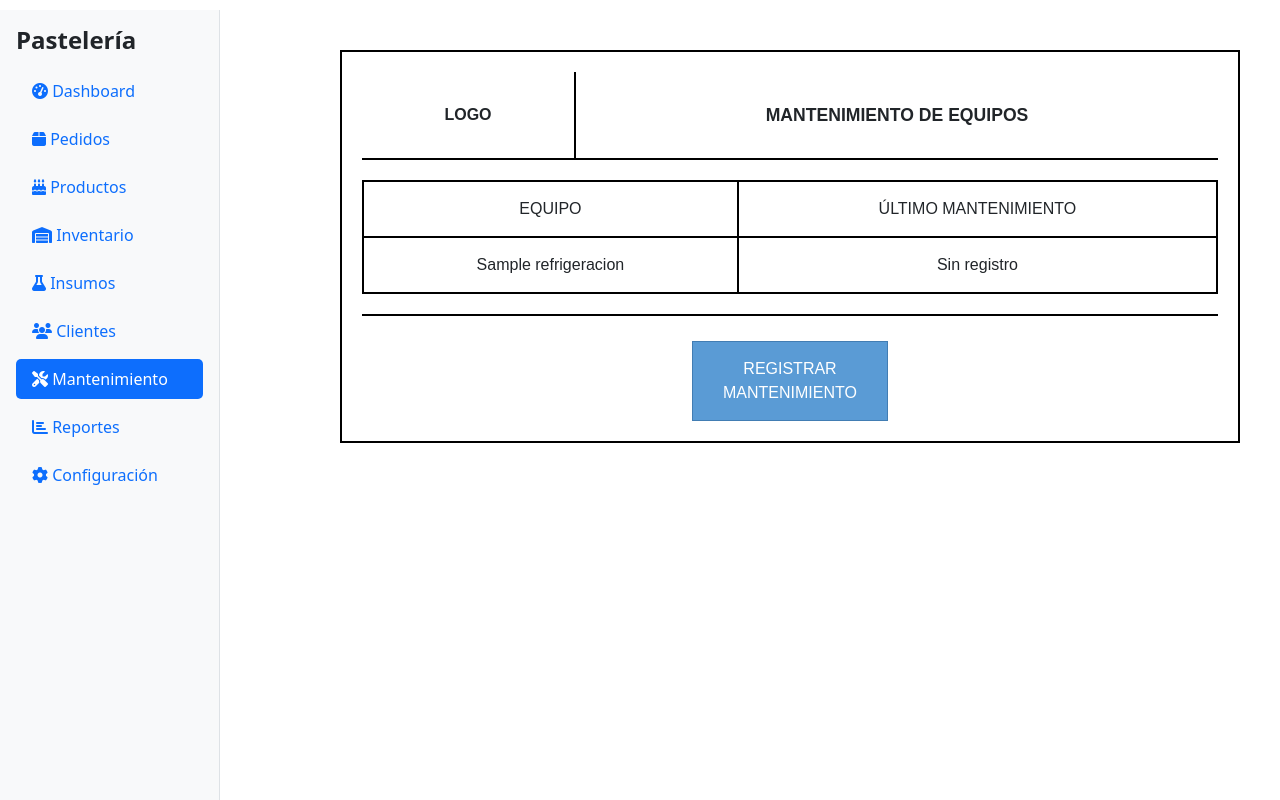
After one commit to Cr1st14n54nt14g0/pasteleria_proyecto_1.0, a Django app: page /mantenimiento/ in a window 1280 px wide; the page is wider, and only the part inside the window is pictured. The commit adds this page. Run offline with Django 5.2, Linux system fonts and the light colour scheme; a user stored in the database is signed in; tables that the repository leaves empty hold one stand-in row (values such as "Sample post"); data that the repository does not hold is empty.

Commit message:
avances acerca de los vistas

```diff
--- a/pasteleria_app/templates/pasteleria_app/base.html
+++ b/pasteleria_app/templates/pasteleria_app/base.html
@@ -24,15 +24,39 @@
     <div class="p-3">
       <h4 class="fw-bold">Pastelería</h4>
       <ul class="nav flex-column mt-3">
-        <li class="nav-item mb-2"><a class="nav-link" href="#"><i class="fas fa-tachometer-alt"></i> Dashboard</a></li>
-        <li class="nav-item mb-2"><a class="nav-link" href="#"><i class="fas fa-box"></i> Pedidos</a></li>
-        <li class="nav-item mb-2"><a class="nav-link" href="#"><i class="fas fa-birthday-cake"></i> Productos</a></li>
-        <li class="nav-item mb-2"><a class="nav-link" href="#"><i class="fas fa-user"></i> Clientes</a></li>
-        <li class="nav-item mb-2"><a class="nav-link" href="#"><i class="fas fa-chart-line"></i> Reportes</a></li>
-        <li class="nav-item mb-2"><a class="nav-link" href="#"><i class="fas fa-cog"></i> Configuración</a></li>
+<li class="nav-item mb-2 {% if active_page == 'dashboard' %}active{% endif %}">
+                    <a class="nav-link" href="{% url 'dashboard' %}"><i class="fas fa-tachometer-alt"></i> Dashboard</a>
+                </li>
+                <li class="nav-item mb-2 {% if active_page == 'pedidos' %}active{% endif %}">
+                    <a class="nav-link" href="{% url 'lista_pedidos' %}"><i class="fas fa-box"></i> Pedidos</a>
+                </li>
+                <li class="nav-item mb-2 {% if active_page == 'productos' %}active{% endif %}">
+                    <a class="nav-link" href="{% url 'lista_productos' %}"><i class="fas fa-birthday-cake"></i> Productos</a>
+                </li>
+                <li class="nav-item mb-2 {% if active_page == 'inventario' %}active{% endif %}">
+                    <a class="nav-link" href="{% url 'inventario' %}"><i class="fas fa-warehouse"></i> Inventario</a>
+                </li>
+                <li class="nav-item mb-2 {% if active_page == 'insumos' %}active{% endif %}">
+                    <a class="nav-link" href="{% url 'lista_insumos' %}"><i class="fas fa-flask"></i> Insumos</a>
+                </li>
+                <li class="nav-item mb-2 {% if active_page == 'clientes' %}active{% endif %}">
+                    <a class="nav-link" href="{% url 'lista_clientes' %}"><i class="fas fa-users"></i> Clientes</a>
+                </li>
+                <li class="nav-item mb-2 {% if active_page == 'mantenimiento' %}active{% endif %}">
+                    <a class="nav-link" href="{% url 'mantenimiento_equipos' %}"><i class="fas fa-tools"></i> Mantenimiento</a>
+                </li>
+                <li class="nav-item mb-2 {% if active_page == 'reportes' %}active{% endif %}">
+                    <a class="nav-link" href="{% url 'reportes' %}"><i class="fas fa-chart-bar"></i> Reportes</a>
+                </li>
+                <li class="nav-item mb-2 {% if active_page == 'configuracion' %}active{% endif %}">
+                    <a class="nav-link" href="{% url 'configuracion' %}"><i class="fas fa-cog"></i> Configuración</a>
+                </li>
+        </li>
       </ul>
     </div>
   </div>
+
+
   <!-- Menú offcanvas solo para móviles -->
   <div class="offcanvas offcanvas-start d-md-none" tabindex="-1" id="sidebarMenu">
     <div class="offcanvas-header">
@@ -42,6 +66,9 @@
     <div class="offcanvas-body">
       <ul class="nav flex-column">
         <li class="nav-item mb-2"><a class="nav-link" href="#"><i class="fas fa-tachometer-alt"></i> Dashboard</a></li>
+        <li class="nav-item mb-2 {% if active_page == 'mantenimiento' %}active{% endif %}">
+            <a class="nav-link" href="{% url 'mantenimiento_equipos' %}"><i class="fas fa-tools"></i> Mantenimiento</a>
+        </li>
         <li class="nav-item mb-2"><a class="nav-link" href="#"><i class="fas fa-box"></i> Pedidos</a></li>
         <li class="nav-item mb-2"><a class="nav-link" href="#"><i class="fas fa-birthday-cake"></i> Productos</a></li>
         <li class="nav-item mb-2"><a class="nav-link" href="#"><i class="fas fa-user"></i> Clientes</a></li>
--- /dev/null
+++ b/pasteleria_app/templates/pasteleria_app/mantenimiento_equipos.html
@@ -0,0 +1,128 @@
+{% extends 'pasteleria_app/base.html' %}
+
+{% block title %}Mantenimiento de Equipos{% endblock %}
+
+{% block content %}
+<div class="main-container">
+    <!-- Encabezado -->
+    <div class="header-row">
+        <div class="header-box logo-box">
+            LOGO
+        </div>
+        <div class="header-box title-box">
+            MANTENIMIENTO DE EQUIPOS
+        </div>
+    </div>
+
+    <!-- Tabla de Equipos -->
+    <table class="equipment-table">
+        <thead>
+            <tr>
+                <th>EQUIPO</th>
+                <th>ÚLTIMO MANTENIMIENTO</th>
+            </tr>
+        </thead>
+        <tbody>
+            {% for equipo in equipos %}
+            <tr>
+                <td>{{ equipo.nombre_equipo }}</td>
+                <td>
+                    {% if equipo.ultimo_mantenimiento %}
+                        {{ equipo.ultimo_mantenimiento|date:"d/m/y" }}
+                    {% else %}
+                        Sin registro
+                    {% endif %}
+                </td>
+            </tr>
+            {% empty %}
+            <tr>
+                <td colspan="2" style="text-align: center;">No hay equipos registrados.</td>
+            </tr>
+            {% endfor %}
+        </tbody>
+    </table>
+
+    <!-- Pie de página / Botón -->
+    <div class="footer-row">
+        <a href="#" class="register-btn">
+            REGISTRAR<br>MANTENIMIENTO
+        </a>
+    </div>
+</div>
+
+<style>
+    /* Estilos para replicar el diseño de la imagen */
+    .main-container {
+        border: 2px solid black;
+        padding: 20px;
+        max-width: 900px;
+        margin: 40px auto;
+        font-family: Arial, sans-serif;
+    }
+
+    .header-row {
+        display: grid;
+        grid-template-columns: 25% 75%;
+        border-bottom: 2px solid black;
+        margin-bottom: 20px;
+    }
+
+    .header-box {
+        padding: 30px 0;
+        text-align: center;
+        display: flex;
+        align-items: center;
+        justify-content: center;
+    }
+
+    .logo-box {
+        border-right: 2px solid black;
+        font-weight: bold;
+    }
+
+    .title-box {
+        font-weight: bold;
+        font-size: 1.1em;
+    }
+
+    .equipment-table {
+        width: 100%;
+        border-collapse: collapse;
+        margin-bottom: 20px;
+    }
+
+    .equipment-table th, .equipment-table td {
+        border: 2px solid black;
+        padding: 15px;
+        text-align: center;
+    }
+
+    .equipment-table th {
+        font-weight: normal;
+        text-transform: uppercase;
+    }
+
+    .footer-row {
+        border-top: 2px solid black;
+        padding-top: 25px;
+        text-align: center;
+    }
+
+    .register-btn {
+        background-color: #5a9bd5;
+        color: white;
+        border: none;
+        padding: 15px 30px;
+        font-size: 16px;
+        cursor: pointer;
+        text-align: center;
+        text-decoration: none;
+        display: inline-block;
+        border: 1px solid #427db3;
+    }
+
+    .register-btn:hover {
+        background-color: #427db3;
+    }
+</style>
+{% endblock %}
--- a/pasteleria_app/urls.py
+++ b/pasteleria_app/urls.py
@@ -2,5 +2,13 @@ from django.urls import path
 from . import views
 
 urlpatterns = [
-    path('dashboard/', views.dashboard, name='dashboard')
+    path('dashboard/', views.dashboard, name='dashboard'),
+    path('pedidos/', views.lista_pedidos, name='lista_pedidos'),
+    path('productos/', views.lista_productos, name='lista_productos'),
+    path('clientes/', views.lista_clientes, name='lista_clientes'),
+    path('reportes/', views.reportes, name='reportes'),
+    path('configuracion/', views.configuracion, name='configuracion'),
+    path('inventario/', views.inventario, name='inventario'),
+    path('insumos/', views.lista_insumos, name='lista_insumos'),
+    path('mantenimiento/', views.mantenimiento_equipos, name='mantenimiento_equipos'),
 ]
--- a/pasteleria_app/views.py
+++ b/pasteleria_app/views.py
@@ -4,6 +4,14 @@ from django.contrib.auth.decorators import login_required
 from django.conf import settings
 from .models import Productos, Pedidos, Ventas
 from django.db.models import Sum
+from .models import EquiposDeRefrigeracion
+from django.db.models import Max
+from .models import Pedidos
+from .models import Inventario
+from .models import Productos
+from .models import DatosPersonales
+from django.db.models import Sum, Count
+from .models import Ventas, Pedidos, Productos, Insumos
 
 def login_view(request):
     error = None
@@ -38,3 +46,85 @@ def dashboard(request):
         'pedidos': pedidos,
     }
     return render(request, 'pasteleria_app/dashboard.html', contexto)
+
+
+@login_required
+def mantenimiento_equipos(request):
+    equipos = EquiposDeRefrigeracion.objects.annotate(
+        ultimo_mantenimiento=Max('mantenimientos__fecha_mantenimiento')
+    )
+    contexto = {
+        'active_page': 'mantenimiento',
+        'equipos': equipos,
+    }
+    return render(request, 'pasteleria_app/mantenimiento_equipos.html', contexto)
+
+@login_required
+def lista_pedidos(request):
+    pedidos = Pedidos.objects.all().order_by('-fecha_pedido')
+    contexto = {
+        'active_page': 'pedidos',
+        'pedidos': pedidos,
+    }
+    return render(request, 'pasteleria_app/lista_pedidos.html', contexto)
+
+@login_required
+def inventario(request):
+    inventario_items = Inventario.objects.select_related('id_producto', 'id_insumo').all()
+    contexto = {
+        'active_page': 'inventario',
+        'inventario_items': inventario_items,
+    }
+    return render(request, 'pasteleria_app/inventario.html', contexto)
+
+@login_required
+def lista_productos(request):
+    productos = Productos.objects.all()
+    contexto = {
+        'active_page': 'productos',
+        'productos': productos,
+    }
+    return render(request, 'pasteleria_app/lista_productos.html', contexto)
+
+@login_required
+def lista_clientes(request):
+    clientes = DatosPersonales.objects.all()
+    contexto = {
+        'active_page': 'clientes',
+        'clientes': clientes,
+    }
+    return render(request, 'pasteleria_app/lista_clientes.html', contexto)
+
+@login_required
+def reportes(request):
+    total_ventas = Ventas.objects.aggregate(total=Sum('total'))['total'] or 0
+    total_pedidos = Pedidos.objects.count()
+    pedidos_estados = Pedidos.objects.values('estado').annotate(total=Count('id_pedido'))
+    total_productos = Productos.objects.count()
+    total_insumos = Insumos.objects.count()
+    contexto = {
+        'active_page': 'reportes',
+        'total_ventas': total_ventas,
+        'total_pedidos': total_pedidos,
+        'pedidos_estados': pedidos_estados,
+        'total_productos': total_productos,
+        'total_insumos': total_insumos,
+    }
+    return render(request, 'pasteleria_app/reportes.html', contexto)
+
+@login_required
+def configuracion(request):
+    # El usuario ya está en request.user (modelo Usuarios)
+    contexto = {
+        'active_page': 'configuracion',
+    }
+    return render(request, 'pasteleria_app/configuracion.html', contexto)
+
+@login_required
+def lista_insumos(request):
+    insumos = Insumos.objects.all()
+    contexto = {
+        'active_page': 'insumos',
+        'insumos': insumos,
+    }
+    return render(request, 'pasteleria_app/lista_insumos.html', contexto)
```
Also changed, not shown: pasteleria_app/templates/pasteleria_app/inventario.html (added, +49 -0 lines), pasteleria_app/templates/pasteleria_app/lista_clientes.html (added, +38 -0 lines), pasteleria_app/templates/pasteleria_app/lista_insumo.html (added, +40 -0 lines), pasteleria_app/templates/pasteleria_app/lista_pedidos.html (added, +59 -0 lines), pasteleria_app/templates/pasteleria_app/lista_productos.html (added, +49 -0 lines), pasteleria_app/templates/pasteleria_app/reportes.html (added, +47 -0 lines).
